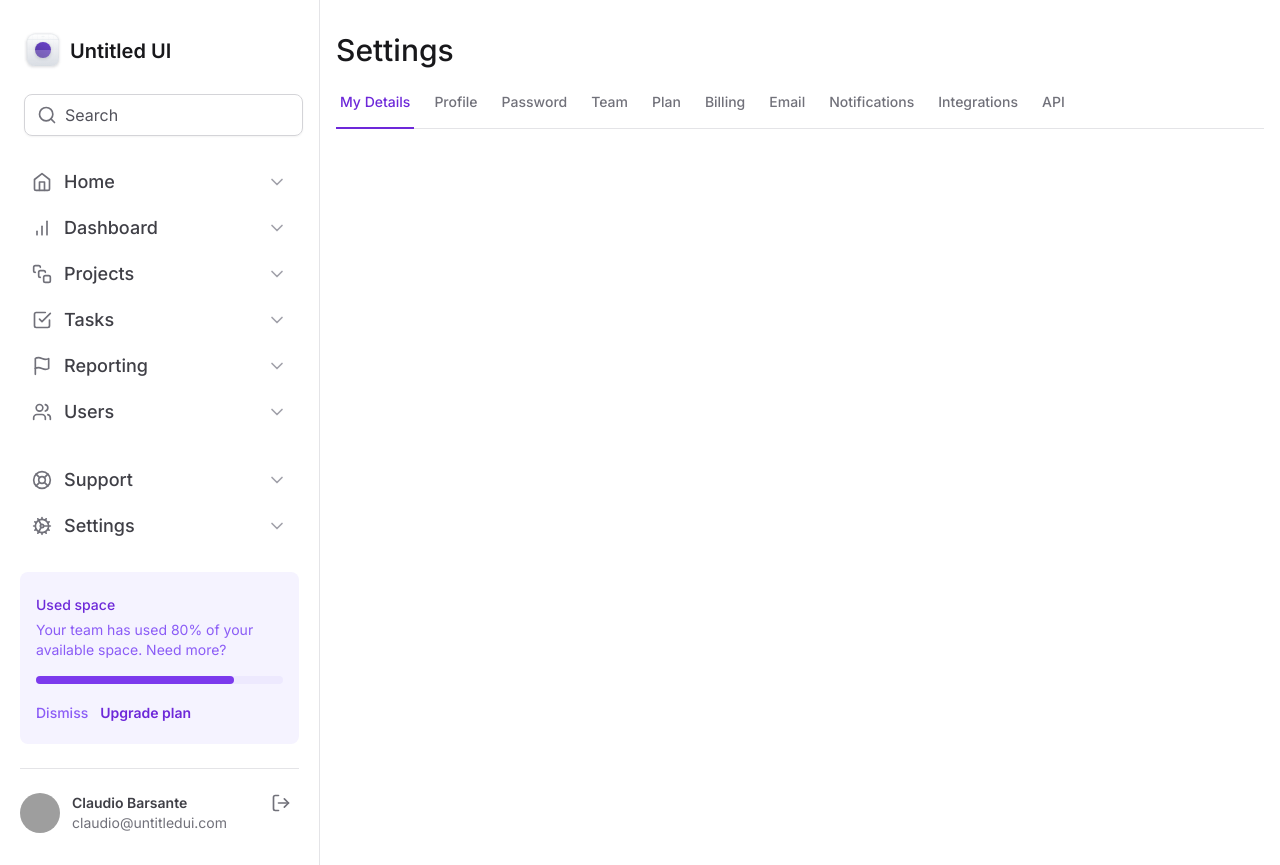
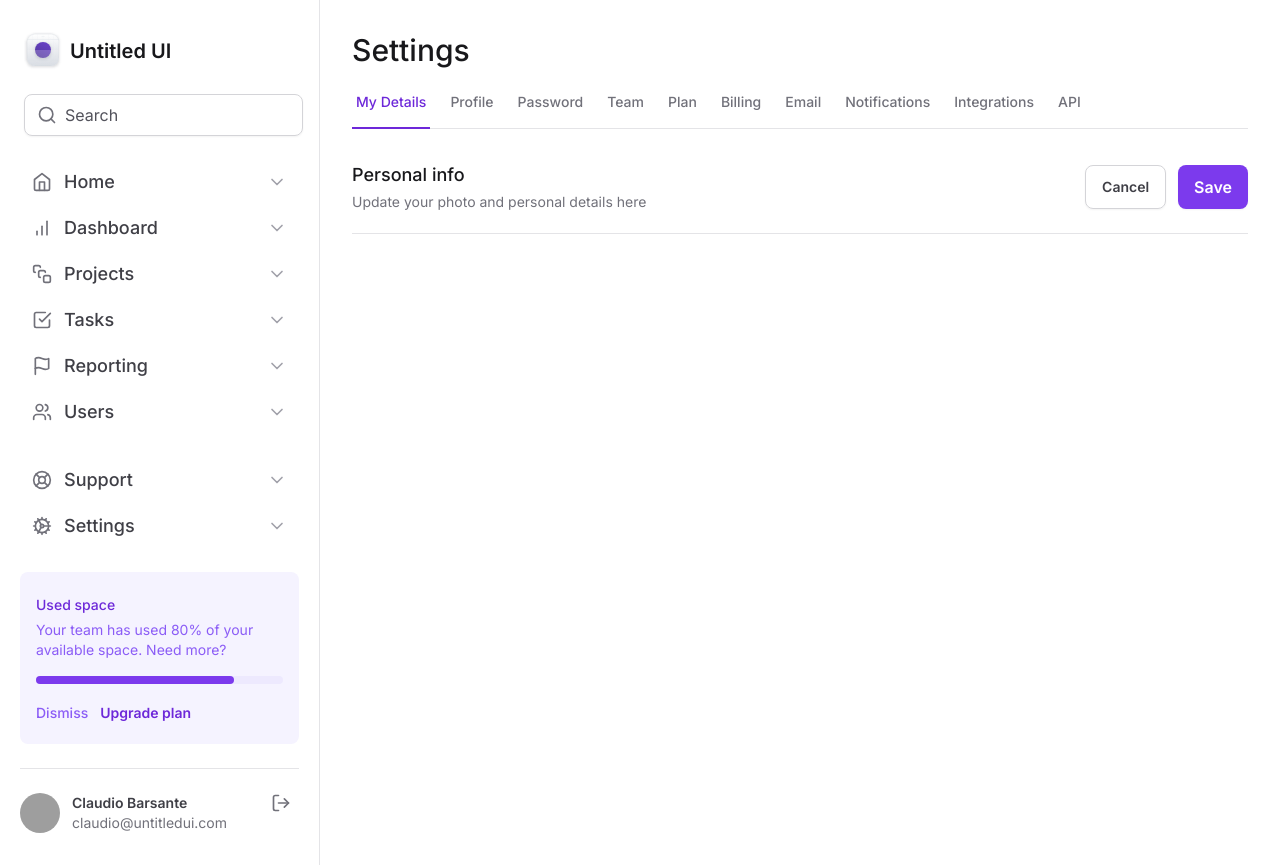
Before and after one commit to claudiobarsante/tailwind-basics, a Next.js app: page / in a window 1280 px wide. Built offline with nearby package versions, Linux system fonts and the light colour scheme; grey boxes are pictures that could not be loaded.

Commit message:
feat: add header to the main content

```diff
--- a/src/app/layout.tsx
+++ b/src/app/layout.tsx
@@ -22,7 +22,7 @@ export default function RootLayout({
           <aside>
             <SideBar />
           </aside>
-          <main className="px-4 pb-12 pt-8">{children}</main>
+          <main className="px-8 pb-12 pt-8">{children}</main>
         </div>
       </body>
     </html>
--- a/src/app/page.tsx
+++ b/src/app/page.tsx
@@ -6,6 +6,32 @@ export default function Home() {
       <h1 className="text-3xl font-medium text-zinc-900">Settings</h1>
 
       <SettingsTabs />
+
+      <main className="mt-8 flex flex-col">
+        <header className="flex items-center justify-between border-b border-zinc-200 pb-5">
+          <div className="sapce-y-1">
+            <h2 className="text-lg font-medium text-zinc-900">Personal info</h2>
+            <span className="text-sm  text-zinc-500">Update your photo and personal details here</span>
+          </div>
+          <div className="ml-auto flex gap-3">
+            <button
+              type="button"
+              className="rounded-lg border  border-zinc-300 px-4 py-2.5 text-sm font-semibold text-zinc-700 shadow-sm hover:bg-zinc-50"
+            >
+              Cancel
+            </button>
+            <button
+              type="submit"
+              form="settings-form"
+              className="rounded-lg bg-violet-600 px-4 py-2.5 font-semibold text-white shadow-sm hover:bg-violet-700"
+            >
+              Save
+            </button>
+          </div>
+        </header>
+
+        <form id="settings-form" className="mt-6 flex w-full flex-col"></form>
+      </main>
     </>
   );
 }
```
